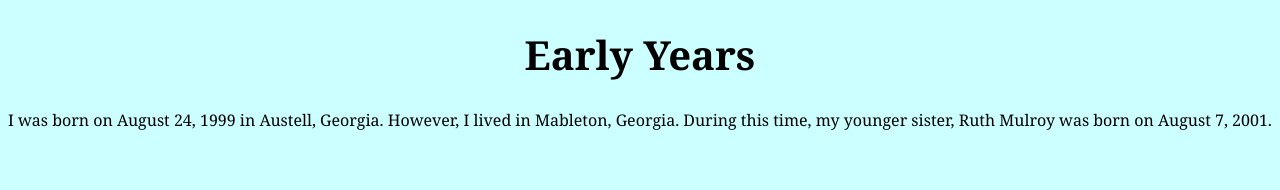
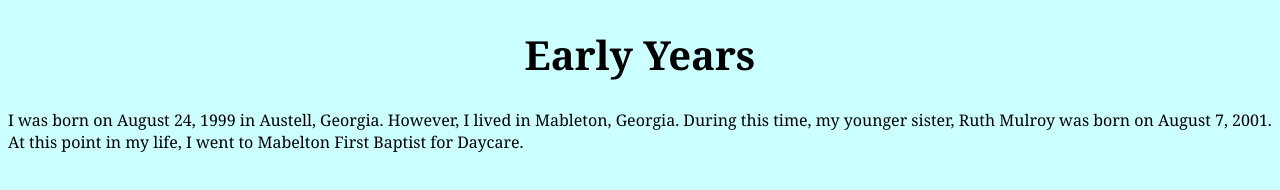
Before and after one commit to gem21523/gem21523.github.io, a plain HTML site: page Early Years.html in a window 1280 px wide. Drawn offline with Linux system fonts and the light colour scheme.

Commit message:
Update Early Years.html

```diff
--- a/Early Years.html
+++ b/Early Years.html
@@ -12,6 +12,8 @@ h1 {font-size:30pt}
 </div>
 </head>
 <body>
-<p> I was born on August 24, 1999 in Austell, Georgia. However, I lived in Mableton, Georgia. During this time, my younger sister, Ruth Mulroy was born on August 7, 2001.  </p>
+<p> I was born on August 24, 1999 in Austell, Georgia. However, I lived in Mableton, Georgia.
+  During this time, my younger sister, Ruth Mulroy was born on August 7, 2001. At this point in my life,
+  I went to Mabelton First Baptist for Daycare. </p>
 </body>
 </html>
```
